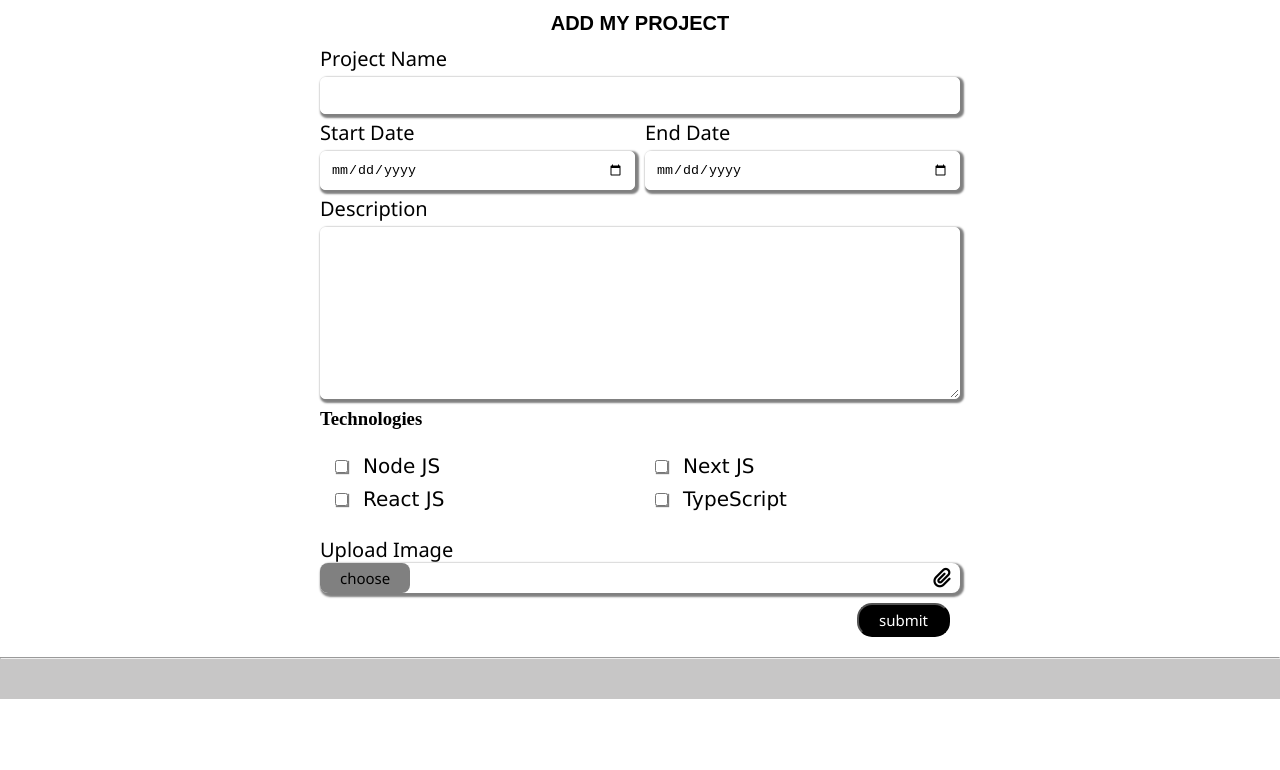
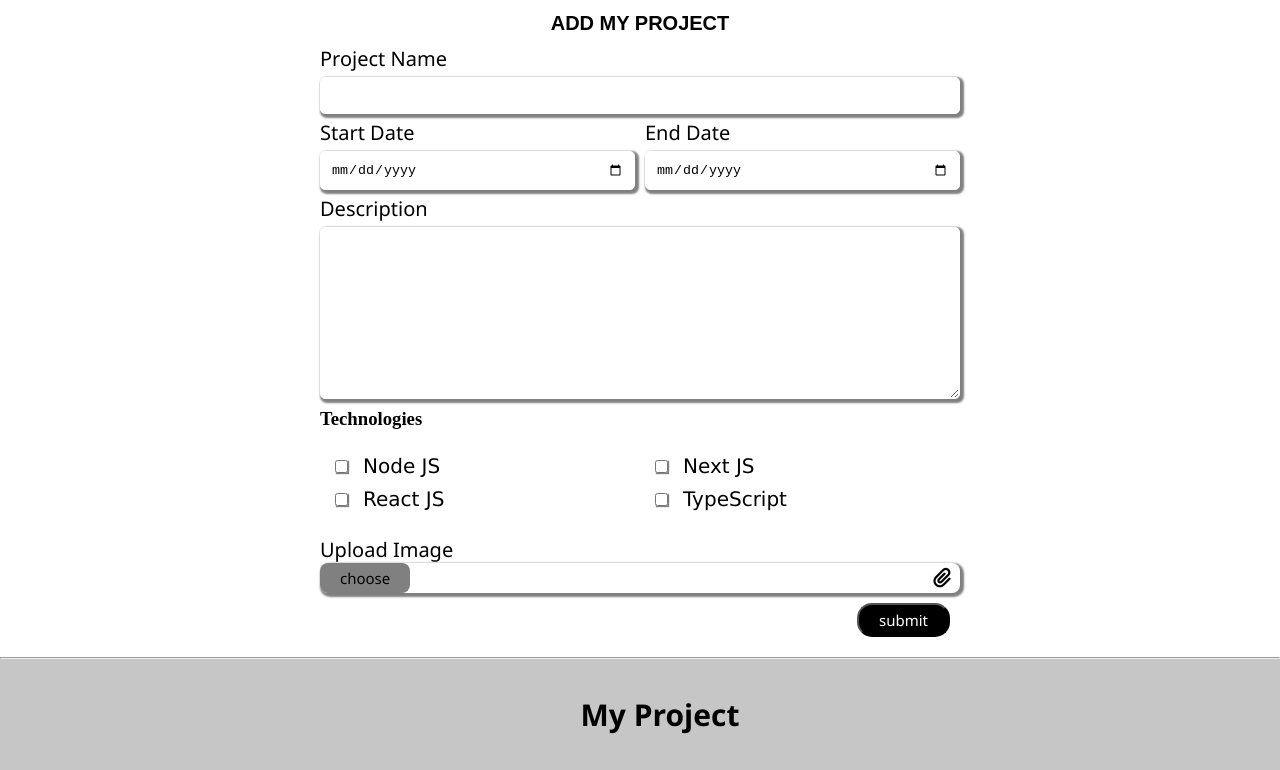
Before and after one commit to Elwaqicompany/Dumbways-batch-41, a plain HTML site: page index.html in a window 1280 px wide. Shown: the part 92-862 px from the top of the page. Before the commit the page ends 800 px from the top, so only its background shows below. Drawn offline with Linux system fonts and the light colour scheme.

Commit message:
Update index.html

```diff
--- a/index.html
+++ b/index.html
@@ -80,7 +80,9 @@
         </div>
     </form>
     <hr/>
-    <div class="post" id="post"></div>
+    <div class="post" id="post">
+    <h1>My Project</h1>
+    </div>
     <script src="asset/index.js"></script>
 </body>
 </html>
```
